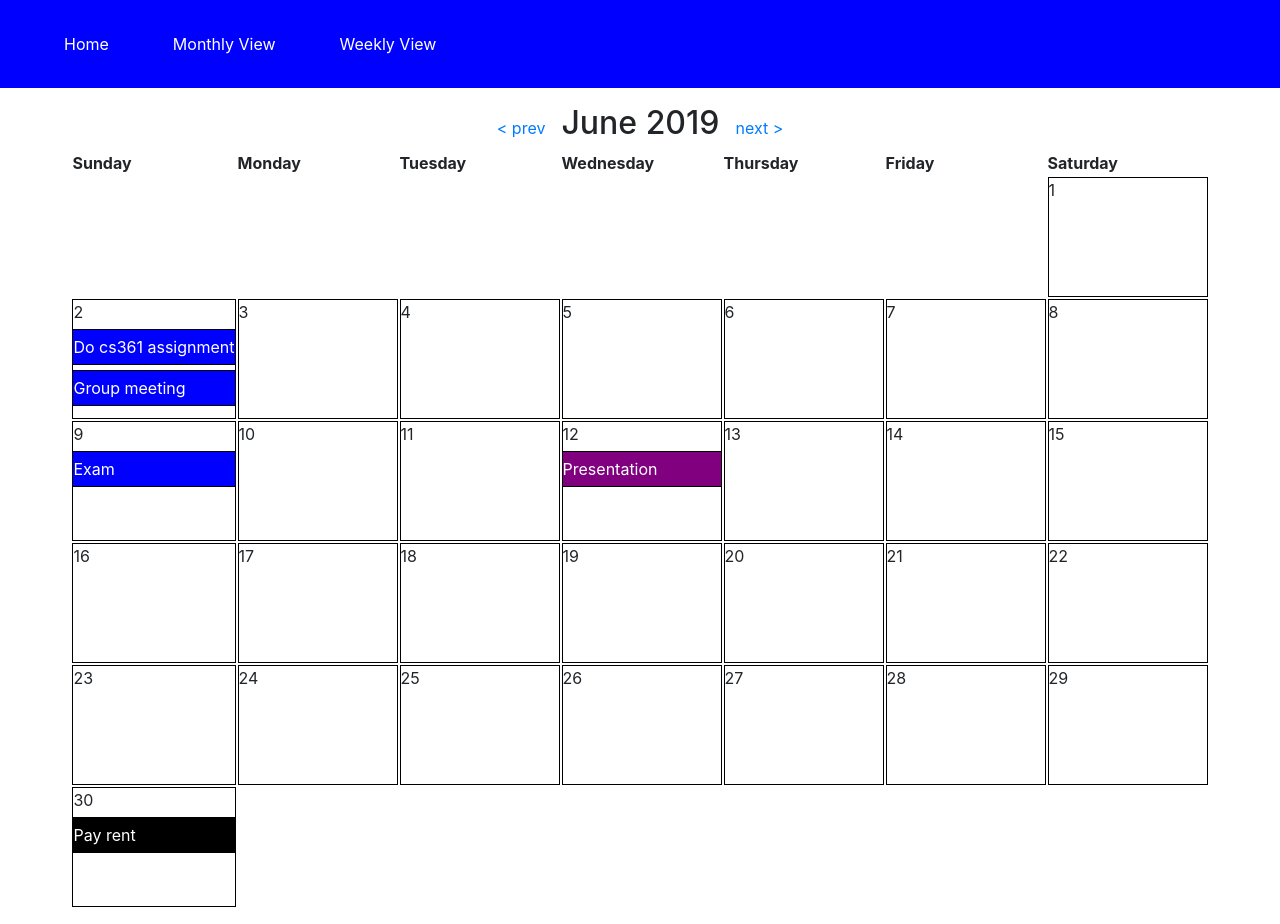
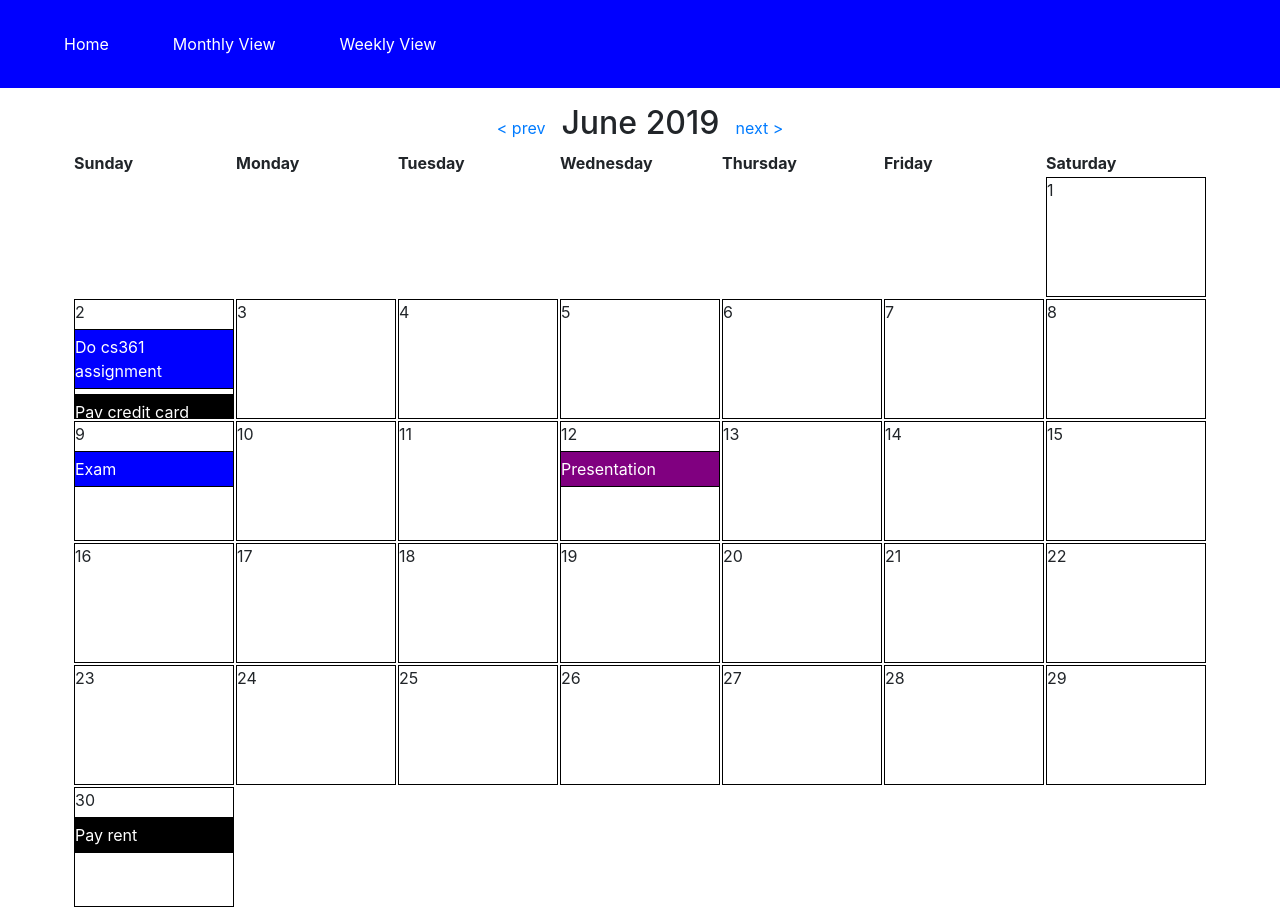
Before and after one commit to kylstraj/cs361_project, a React (Create React App) app in the folder cs361/: page /month/June/2019 in a window 1280 px wide. Built offline with nearby package versions, Linux system fonts and the light colour scheme.

Commit message:
improve month cell styling

```diff
--- a/cs361/src/App.css
+++ b/cs361/src/App.css
@@ -58,10 +58,17 @@ nav a {
 }
 
 .month-cell {
-  min-height: 120px;
-  min-width: 160px;
+  height: 120px;
+  width: 160px;
   box-sizing: border-box;
   border: solid 1px black;
+  display: flex;
+  flex-direction: column;
+}
+
+.month-cell-scroll {
+  flex-grow: 1;
+  overflow: scroll;
 }
 
 .event {
--- a/cs361/src/App.js
+++ b/cs361/src/App.js
@@ -108,25 +108,25 @@ const events = [
       minute: 30,
     },
   },
-  // {
-  //   id: 6,
-  //   type: Finance,
-  //   title: 'Pay credit card',
-  //   location: 'Chicago',
-  //   date: {
-  //     year: '2019',
-  //     month: June,
-  //     day: 2,
-  //   },
-  //   startTime: {
-  //     hour: 9,
-  //     minute: 0,
-  //   },
-  //   endTime: {
-  //     hour: 20,
-  //     minute: 0,
-  //   },
-  // },
+  {
+    id: 6,
+    type: Finance,
+    title: 'Pay credit card',
+    location: 'Chicago',
+    date: {
+      year: '2019',
+      month: June,
+      day: 2,
+    },
+    startTime: {
+      hour: 9,
+      minute: 0,
+    },
+    endTime: {
+      hour: 20,
+      minute: 0,
+    },
+  },
 ];
 
 class AppComponent extends React.Component {
--- a/cs361/src/components/MonthCell.js
+++ b/cs361/src/components/MonthCell.js
@@ -45,6 +45,7 @@ const Event = ({
       onClick={onClick}
       style={{
         backgroundColor: typeColors[type],
+        cursor: 'pointer',
       }}
     >
       {title}
@@ -66,9 +67,11 @@ const MonthCellComponent = ({
     (
       <div className="month-cell">
         {date}
-        {eventsOnDate.map(event => (
-          <Event title={event.title} type={event.type} onClick={() => setDisplayedEvent(event.id)} />
-        ))}
+        <div className="month-cell-scroll">
+          {eventsOnDate.map(event => (
+            <Event title={event.title} type={event.type} onClick={() => setDisplayedEvent(event.id)} />
+          ))}
+        </div>
       </div>
     )
 };
```
